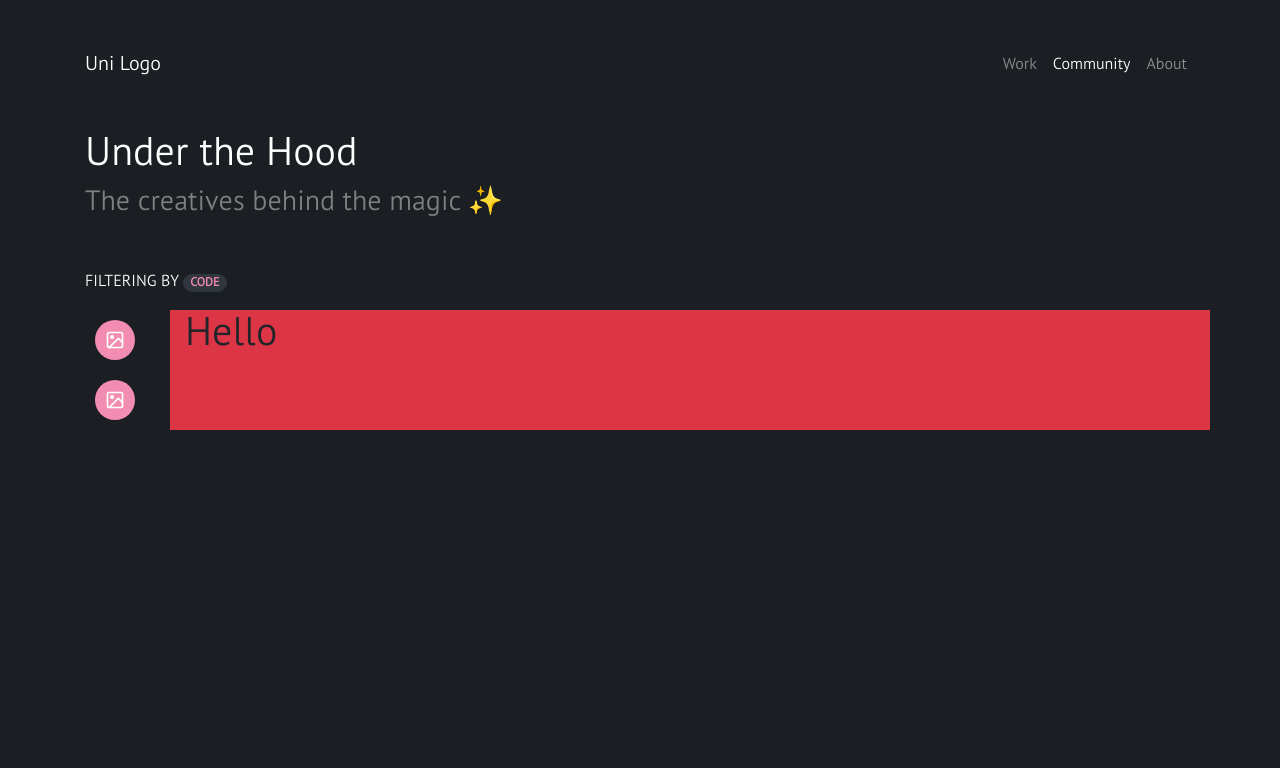
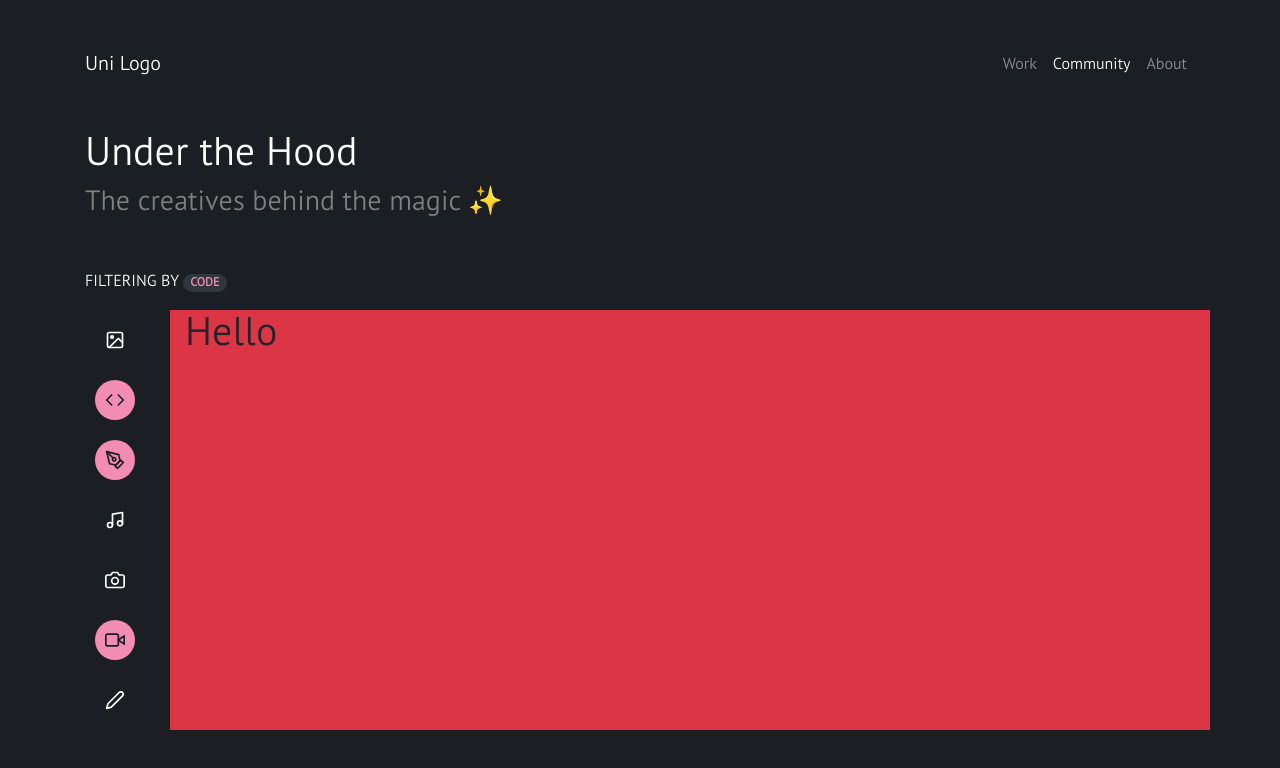
Before and after one commit to handotdev/uni, a website: page public/index.html in a window 1280 px wide. Drawn offline with nearby package versions, Linux system fonts and the light colour scheme.

Commit message:
Complete sidebar

```diff
--- a/public/css/style.css
+++ b/public/css/style.css
@@ -51,3 +51,8 @@ body {
 .f-act {
     background-color: #F28CB0;
 }
+
+.icon {
+    height: 20px;
+    widows: 20px;
+}
--- a/public/index.html
+++ b/public/index.html
@@ -41,16 +41,51 @@
 
                 <div class="row">
                     <div class="col sidebar">
-                        <span class="filter f-act"><svg width="20" height="20" viewBox="0 0 16 16" fill="none" xmlns="http://www.w3.org/2000/svg">
-                            <path d="M12.6667 2H3.33333C2.59695 2 2 2.59695 2 3.33333V12.6667C2 13.403 2.59695 14 3.33333 14H12.6667C13.403 14 14 13.403 14 12.6667V3.33333C14 2.59695 13.403 2 12.6667 2Z" stroke="#FFF" stroke-width="1.33333" stroke-linecap="round" stroke-linejoin="round"/>
-                            <path d="M5.66667 6.66667C6.21895 6.66667 6.66667 6.21895 6.66667 5.66667C6.66667 5.11438 6.21895 4.66667 5.66667 4.66667C5.11438 4.66667 4.66667 5.11438 4.66667 5.66667C4.66667 6.21895 5.11438 6.66667 5.66667 6.66667Z" stroke="#FFF" stroke-width="1.33333" stroke-linecap="round" stroke-linejoin="round"/>
-                            <path d="M14 10L10.6667 6.66667L3.33333 14" stroke="#FFF" stroke-width="1.33333" stroke-linecap="round" stroke-linejoin="round"/>
-                            </svg></span>
-                            <span class="filter f-act"><svg width="20" height="20" viewBox="0 0 16 16" fill="none" xmlns="http://www.w3.org/2000/svg">
-                                <path d="M12.6667 2H3.33333C2.59695 2 2 2.59695 2 3.33333V12.6667C2 13.403 2.59695 14 3.33333 14H12.6667C13.403 14 14 13.403 14 12.6667V3.33333C14 2.59695 13.403 2 12.6667 2Z" stroke="#FFF" stroke-width="1.33333" stroke-linecap="round" stroke-linejoin="round"/>
-                                <path d="M5.66667 6.66667C6.21895 6.66667 6.66667 6.21895 6.66667 5.66667C6.66667 5.11438 6.21895 4.66667 5.66667 4.66667C5.11438 4.66667 4.66667 5.11438 4.66667 5.66667C4.66667 6.21895 5.11438 6.66667 5.66667 6.66667Z" stroke="#FFF" stroke-width="1.33333" stroke-linecap="round" stroke-linejoin="round"/>
-                                <path d="M14 10L10.6667 6.66667L3.33333 14" stroke="#FFF" stroke-width="1.33333" stroke-linecap="round" stroke-linejoin="round"/>
-                                </svg></span>
+                        <span id="art" class="filter">
+                            <svg class="icon" viewBox="0 0 16 16" stroke="#FFF" fill="none" stroke-width="1.33333" stroke-linecap="round" stroke-linejoin="round">
+                                <path d="M12.6667 2H3.33333C2.59695 2 2 2.59695 2 3.33333V12.6667C2 13.403 2.59695 14 3.33333 14H12.6667C13.403 14 14 13.403 14 12.6667V3.33333C14 2.59695 13.403 2 12.6667 2Z" />
+                                <path d="M5.66667 6.66667C6.21895 6.66667 6.66667 6.21895 6.66667 5.66667C6.66667 5.11438 6.21895 4.66667 5.66667 4.66667C5.11438 4.66667 4.66667 5.11438 4.66667 5.66667C4.66667 6.21895 5.11438 6.66667 5.66667 6.66667Z"/>
+                                <path d="M14 10L10.6667 6.66667L3.33333 14"/>
+                            </svg>
+                        </span>
+                        <span id="code" class="filter f-act">
+                            <svg class="icon" viewBox="0 0 16 16" stroke="#1B1F23" fill="none" stroke-width="1.33333" stroke-linecap="round" stroke-linejoin="round">
+                                <path d="M10.6667 12L14.6667 8L10.6667 4"/>
+                                <path d="M5.33333 4L1.33333 8L5.33333 12"/>
+                            </svg>
+                        </span>
+                        <span id="design" class="filter f-act">
+                            <svg class="icon" viewBox="0 0 16 16" stroke="#1B1F23" fill="none" stroke-width="1.33333" stroke-linecap="round" stroke-linejoin="round">
+                                    <path d="M8 12.6667L12.6667 8L14.6667 10L10 14.6667L8 12.6667Z"/>
+                                    <path d="M12 8.66667L11 3.66667L1.33334 1.33333L3.66667 11L8.66667 12L12 8.66667Z"/>
+                                    <path d="M1.33334 1.33333L6.39067 6.39067"/>
+                                    <path d="M7.33333 8.66667C8.06971 8.66667 8.66667 8.06971 8.66667 7.33333C8.66667 6.59695 8.06971 6 7.33333 6C6.59695 6 6 6.59695 6 7.33333C6 8.06971 6.59695 8.66667 7.33333 8.66667Z"/>
+                            </svg>
+                        </span>
+                        <span id="music" class="filter">
+                            <svg class="icon" viewBox="0 0 16 16" stroke="#FFF" fill="none" stroke-width="1.33333" stroke-linecap="round" stroke-linejoin="round">
+                                    <path d="M6 12V3.33333L14 2V10.6667"/>
+                                    <path d="M4 14C5.10457 14 6 13.1046 6 12C6 10.8954 5.10457 10 4 10C2.89543 10 2 10.8954 2 12C2 13.1046 2.89543 14 4 14Z"/>
+                                    <path d="M12 12.6667C13.1046 12.6667 14 11.7712 14 10.6667C14 9.5621 13.1046 8.66667 12 8.66667C10.8954 8.66667 10 9.5621 10 10.6667C10 11.7712 10.8954 12.6667 12 12.6667Z"/>
+                            </svg>
+                        </span>
+                        <span id="photo" class="filter">
+                            <svg class="icon" viewBox="0 0 16 16" stroke="#FFF" fill="none" stroke-width="1.33333" stroke-linecap="round" stroke-linejoin="round">
+                                    <path d="M15.3333 12.6667C15.3333 13.0203 15.1929 13.3594 14.9428 13.6095C14.6928 13.8595 14.3536 14 14 14H2.00001C1.64638 14 1.30724 13.8595 1.0572 13.6095C0.807148 13.3594 0.666672 13.0203 0.666672 12.6667V5.33333C0.666672 4.97971 0.807148 4.64057 1.0572 4.39052C1.30724 4.14048 1.64638 4 2.00001 4H4.66667L6.00001 2H10L11.3333 4H14C14.3536 4 14.6928 4.14048 14.9428 4.39052C15.1929 4.64057 15.3333 4.97971 15.3333 5.33333V12.6667Z"/>
+                                    <path d="M7.99999 11.3333C9.47275 11.3333 10.6667 10.1394 10.6667 8.66667C10.6667 7.19391 9.47275 6 7.99999 6C6.52724 6 5.33333 7.19391 5.33333 8.66667C5.33333 10.1394 6.52724 11.3333 7.99999 11.3333Z"/>
+                            </svg>
+                        </span>
+                        <span id="video" class="filter f-act">
+                            <svg class="icon" viewBox="0 0 16 16" stroke="#1B1F23" fill="none" stroke-width="1.33333" stroke-linecap="round" stroke-linejoin="round">
+                                    <path d="M15.3333 4.66667L10.6667 8L15.3333 11.3333V4.66667Z"/>
+                                    <path d="M9.33334 3.33333H2.00001C1.26363 3.33333 0.666672 3.93029 0.666672 4.66667V11.3333C0.666672 12.0697 1.26363 12.6667 2.00001 12.6667H9.33334C10.0697 12.6667 10.6667 12.0697 10.6667 11.3333V4.66667C10.6667 3.93029 10.0697 3.33333 9.33334 3.33333Z"/>
+                            </svg>
+                        </span>
+                        <span id="write" class="filter">
+                            <svg class="icon" viewBox="0 0 16 16" stroke="#FFF" fill="none" stroke-width="1.33333" stroke-linecap="round" stroke-linejoin="round">
+                                    <path d="M11.3333 2C11.5084 1.8249 11.7163 1.68601 11.9451 1.59125C12.1738 1.49649 12.419 1.44772 12.6667 1.44772C12.9143 1.44772 13.1595 1.49649 13.3883 1.59125C13.617 1.68601 13.8249 1.8249 14 2C14.1751 2.1751 14.314 2.38296 14.4087 2.61174C14.5035 2.84051 14.5523 3.08571 14.5523 3.33333C14.5523 3.58096 14.5035 3.82615 14.4087 4.05493C14.314 4.2837 14.1751 4.49157 14 4.66667L5 13.6667L1.33333 14.6667L2.33333 11L11.3333 2Z"/>
+                            </svg>
+                        </span>
                     </div>
                     <div class="col bg-danger"><h1>Hello</h1></div>
                 </div>
```
